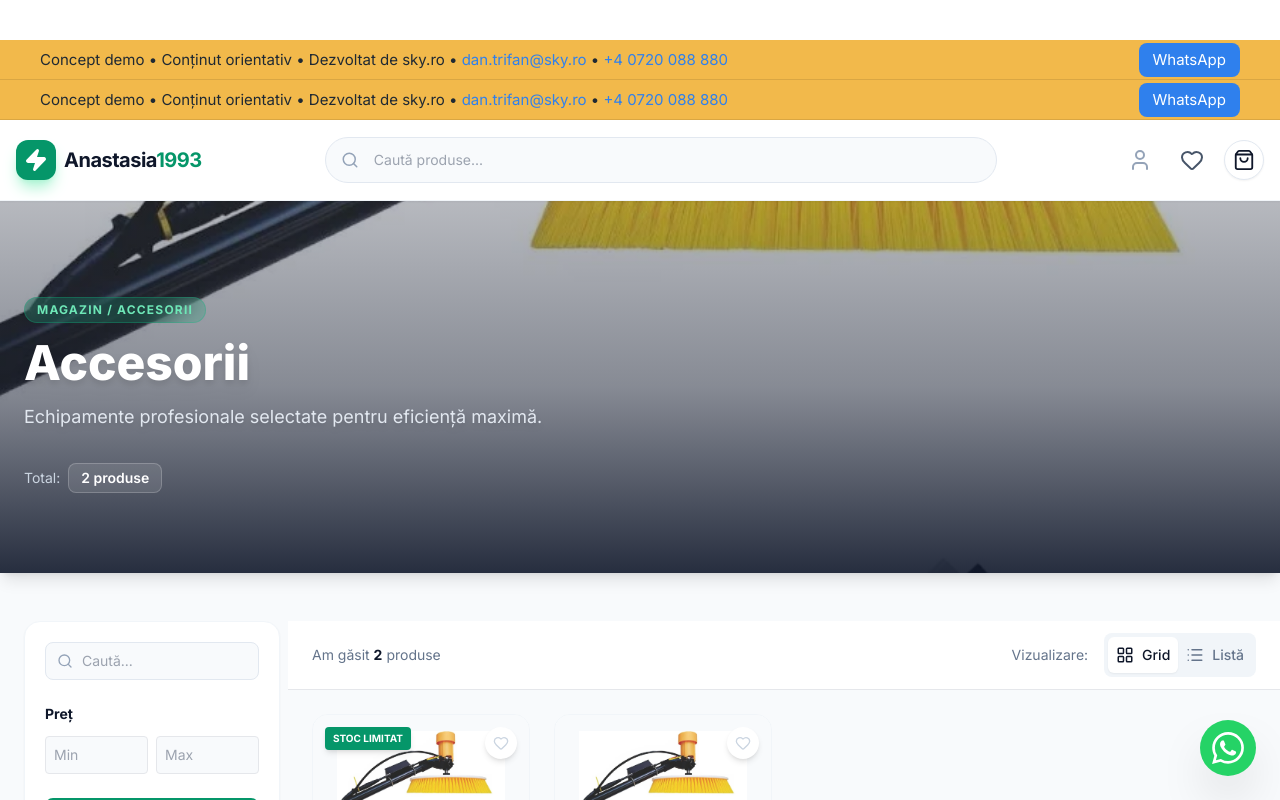
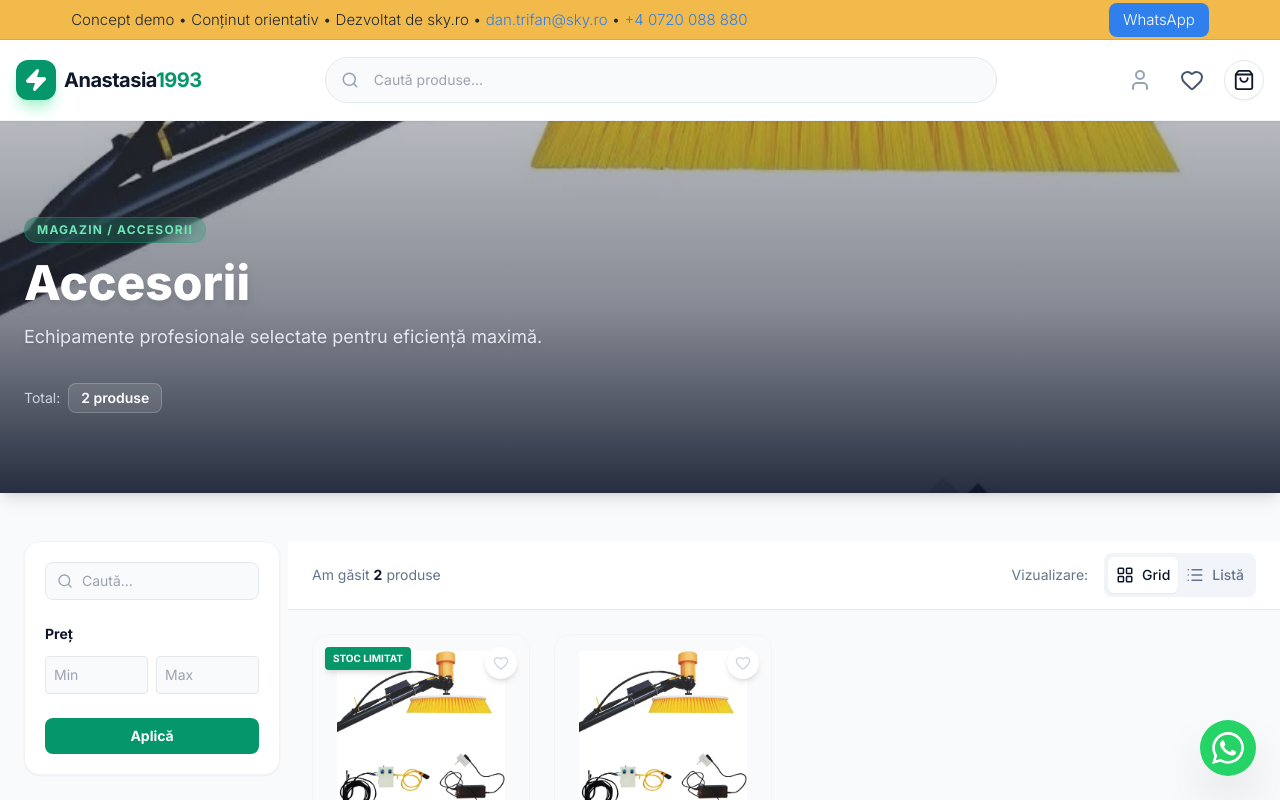
Before and after one commit to sorinpintilie-lgtm/Anastasia1993, a Next.js app: page /shop/accesorii in a window 1280 px wide. Shown: the top 800 px of the page. Built offline with nearby package versions, Linux system fonts and the light colour scheme.

Commit message:
Update PromoBar and layout: pure CSS promo bar, sticky header, remove filter sticky

```diff
--- a/src/app/globals.css
+++ b/src/app/globals.css
@@ -3,27 +3,97 @@
 @tailwind utilities;
 
 :root {
-  /* Define promo bar height variable */
   --promo-height: 40px;
 }
 
 body {
-  /* The font is now handled by the 'font-sans' class in layout.tsx */
   padding-top: calc(var(--promo-height) + env(safe-area-inset-top));
 }
 
-/* Ensure the Promo Bar accounts for safe area on mobile (e.g. iPhone notch) */
-.promo-bar {
-  height: calc(var(--promo-height) + env(safe-area-inset-top));
-  padding-top: env(safe-area-inset-top);
-  box-sizing: border-box; /* Important for height calculation */
-}
-
-/* Adjust sticky header to sit below the promo bar */
 .header {
   position: sticky;
   top: calc(var(--promo-height) + env(safe-area-inset-top));
   z-index: 50;
+}
+
+/* Promo Bar */
+.promo-bar {
+  position: fixed;
+  top: 0;
+  left: 0;
+  width: 100%;
+  height: var(--promo-height);
+  background: #F2B94B;
+  color: #1F2933;
+  font-weight: 350;
+  z-index: 9999;
+  padding-top: env(safe-area-inset-top);
+  border-bottom: 1px solid rgba(0,0,0,0.1);
+  font-size: 15px;
+  line-height: 1.2;
+}
+
+.promo-desktop {
+  display: flex;
+  justify-content: space-between;
+  align-items: center;
+  height: 100%;
+  max-width: min(1240px, 92vw);
+  margin: 0 auto;
+  padding: 0 20px;
+}
+
+.promo-desktop span a {
+  color: #2F80ED;
+  text-decoration: none;
+}
+
+.btn-promo {
+  background: #2F80ED;
+  color: white;
+  padding: 8px 14px;
+  border-radius: 8px;
+  text-decoration: none;
+  font-weight: 350;
+  font-size: 15px;
+  transition: opacity 0.2s;
+}
+
+.btn-promo:hover,
+.btn-promo:focus {
+  opacity: 0.8;
+}
+
+.promo-mobile {
+  display: none;
+  height: 100%;
+  padding: 0 10px;
+}
+
+.promo-mobile .promo-left,
+.promo-mobile .promo-right {
+  display: flex;
+  align-items: center;
+  font-size: 12px;
+  color: #1F2933;
+}
+
+.promo-mobile .promo-right a {
+  color: #2F80ED;
+  text-decoration: none;
+  margin-left: 4px;
+}
+
+@media (max-width: 768px) {
+  .promo-desktop { display: none; }
+  .promo-mobile { display: flex; justify-content: space-between; }
+  .promo-left {
+    flex-shrink: 1;
+    overflow: hidden;
+    text-overflow: ellipsis;
+    white-space: nowrap;
+  }
+  .promo-right { flex-shrink: 0; }
 }
 
 /* Efecte fine pentru butoane și carduri */
--- a/src/app/shop/[category]/page.tsx
+++ b/src/app/shop/[category]/page.tsx
@@ -2,7 +2,6 @@ import React from 'react';
 import Navbar from '@/components/Navbar';
 import Footer from '@/components/Footer';
 import CategoryContent from '@/components/CategoryContent';
-import PromoBar from '@/components/PromoBar';
 import { productsData } from '@/data/products';
 
 // 1. Definim imaginile pentru fiecare categorie (imagini locale)
@@ -29,11 +28,8 @@ export default async function CategoryPage({ params }: { params: Promise<{ categ
   return (
     <main className="min-h-screen bg-slate-50 flex flex-col">
 
-      {/* Sticky Header Stack */}
-      <div className="sticky top-0 z-50">
-        <PromoBar />
-        <Navbar />
-      </div>
+      {/* Header */}
+      <Navbar />
 
       {/* Mini Hero */}
       <section className="relative pt-24 pb-20 overflow-hidden shadow-lg">
--- a/src/components/MobileControlBar.tsx
+++ b/src/components/MobileControlBar.tsx
@@ -10,7 +10,7 @@ interface MobileControlBarProps {
 
 export default function MobileControlBar({ viewMode, setViewMode, onOpenFilters }: MobileControlBarProps) {
   return (
-    <div className="lg:hidden sticky top-[96px] z-40 bg-white border-b border-slate-100 shadow-sm">
+    <div className="mobile-control-bar lg:hidden bg-white border-b border-slate-100 shadow-sm">
       <div className="grid grid-cols-3 divide-x divide-slate-100">
         {/* Sortare */}
         <button className="flex items-center justify-center gap-2 py-3.5 text-sm font-bold text-slate-700 active:bg-slate-50">
--- a/src/components/PromoBar.tsx
+++ b/src/components/PromoBar.tsx
@@ -1,37 +1,29 @@
 export default function PromoBar() {
   return (
-    <div className="promo-bar w-full bg-[#F2B94B] text-[#1F2933] border-b border-[rgba(0,0,0,0.1)] text-[15px] leading-[1.2] font-normal flex items-center justify-center">
-
-      {/* Desktop Content */}
-      <div className="promo-desktop hidden md:flex justify-between items-center w-full max-w-[1240px] px-5 h-full mx-auto">
+    <div className="promo-bar">
+      <div className="promo-desktop">
         <span>
-          Concept demo • Conținut orientativ • Dezvoltat de sky.ro •{' '}
-          <a href="mailto:dan.trifan@sky.ro" className="text-[#2F80ED] no-underline hover:underline">
-            dan.trifan@sky.ro
-          </a>{' '}
-          •{' '}
-          <a href="tel:+40720088880" className="text-[#2F80ED] no-underline hover:underline">
+          Concept demo • Conținut orientativ • Dezvoltat de sky.ro •{" "}
+          <a href="mailto:dan.trifan@sky.ro">dan.trifan@sky.ro</a> •{" "}
+          <a href="https://wa.me/40720088880" target="_blank" rel="noreferrer">
             +4 0720 088 880
           </a>
         </span>
         <a
-          className="btn-promo bg-[#2F80ED] text-white px-[14px] py-[8px] rounded-lg no-underline font-normal text-[15px] transition-opacity duration-200 hover:opacity-80 focus:opacity-80"
+          className="btn btn-promo"
           href="https://wa.me/40720088880"
+          target="_blank"
+          rel="noreferrer"
         >
           WhatsApp
         </a>
       </div>
 
-      {/* Mobile Content */}
-      <div className="promo-mobile flex md:hidden justify-between items-center w-full px-[10px] h-full text-[12px]">
-        <div className="promo-left flex-shrink truncate overflow-hidden whitespace-nowrap">
-          Concept demo
-        </div>
-        <div className="promo-center flex-shrink-0 mx-2">
-          Dezvoltat de sky.ro
-        </div>
-        <div className="promo-right flex-shrink-0">
-          <a href="tel:+40720088880" className="text-[#2F80ED] no-underline font-medium">
+      <div className="promo-mobile">
+        <div className="promo-left">Concept demo</div>
+        <div className="promo-right">
+          Dezvoltat de sky.ro{" "}
+          <a href="https://wa.me/40720088880" target="_blank" rel="noreferrer">
             +4 0720 088 880
           </a>
         </div>
--- a/src/components/ShopFilters.tsx
+++ b/src/components/ShopFilters.tsx
@@ -81,7 +81,7 @@ export default function ShopFilters({ externalOpen, onExternalClose }: ShopFilte
   return (
     <>
       {/* 1. SIDEBAR DESKTOP */}
-      <aside className="hidden lg:block w-64 flex-shrink-0 sticky top-[96px] h-fit z-30">
+      <aside className="hidden lg:block w-64 flex-shrink-0 relative z-10 h-fit">
         <div className="bg-white p-5 rounded-2xl border border-slate-100 shadow-sm">
            <div className="space-y-6">
               <div className="relative">
```
